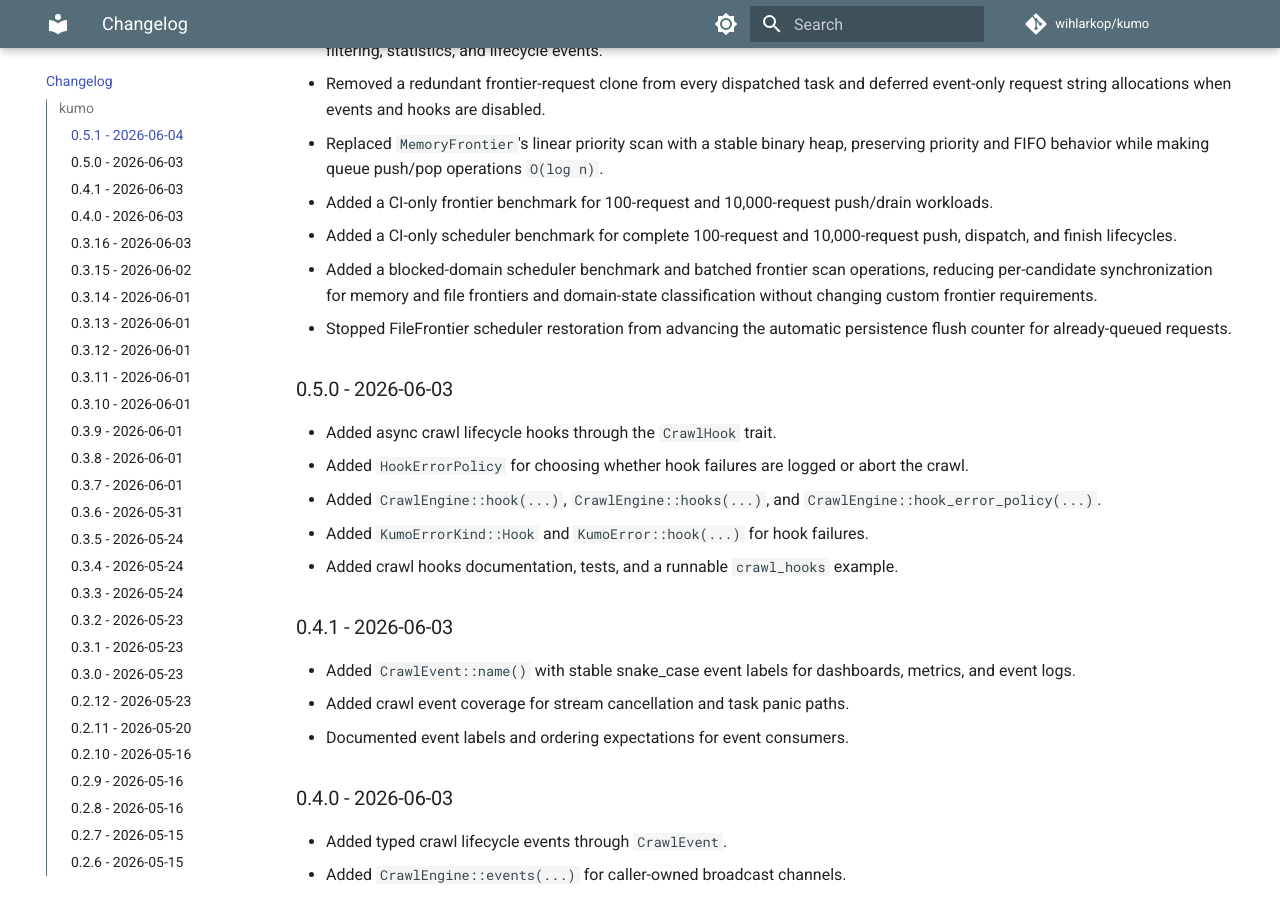
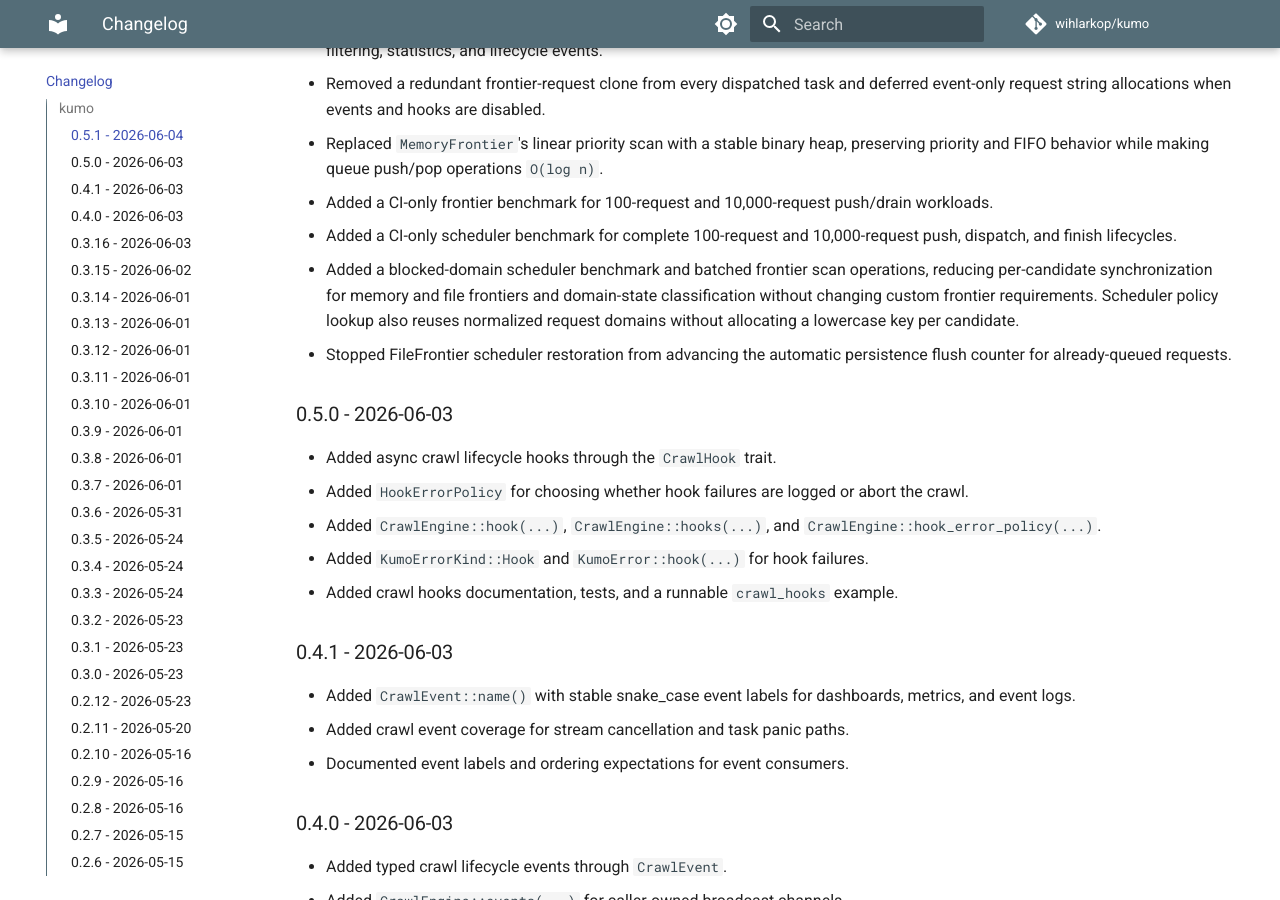
Before and after one commit to wihlarkop/kumo, an MkDocs documentation site: the page built from docs/src/changelog.md, in a window 1280 px wide and 900 px high, scrolled down 1079 px. Built offline with MkDocs 1.6.1 and Material for MkDocs 9.7.7, drawn with Linux system fonts in a browser that asks for light colours; comment, search, counter and statistics services are not loaded.

Commit message:
perf: reuse normalized scheduler policy keys

```diff
--- a/docs/src/changelog.md
+++ b/docs/src/changelog.md
@@ -61,7 +61,8 @@ Full release notes are on [GitHub Releases](https://github.com/wihlarkop/kumo/re
 - Added a blocked-domain scheduler benchmark and batched frontier scan
   operations, reducing per-candidate synchronization for memory and file
   frontiers and domain-state classification without changing custom frontier
-  requirements.
+  requirements. Scheduler policy lookup also reuses normalized request domains
+  without allocating a lowercase key per candidate.
 - Stopped FileFrontier scheduler restoration from advancing the automatic
   persistence flush counter for already-queued requests.
 
```
Also changed, not shown: docs/src/advanced/performance.md (+2 -1 lines), 2 other files.
